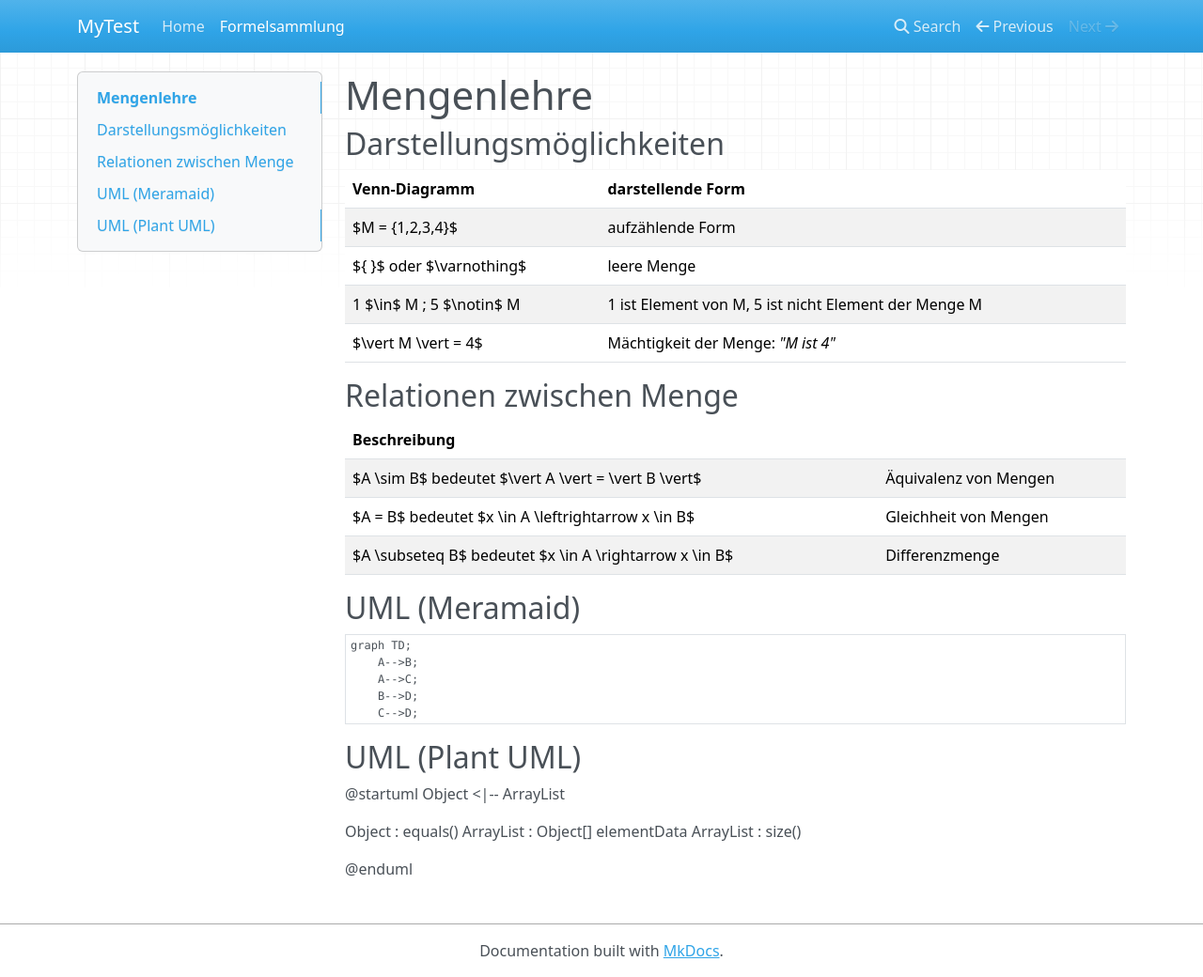
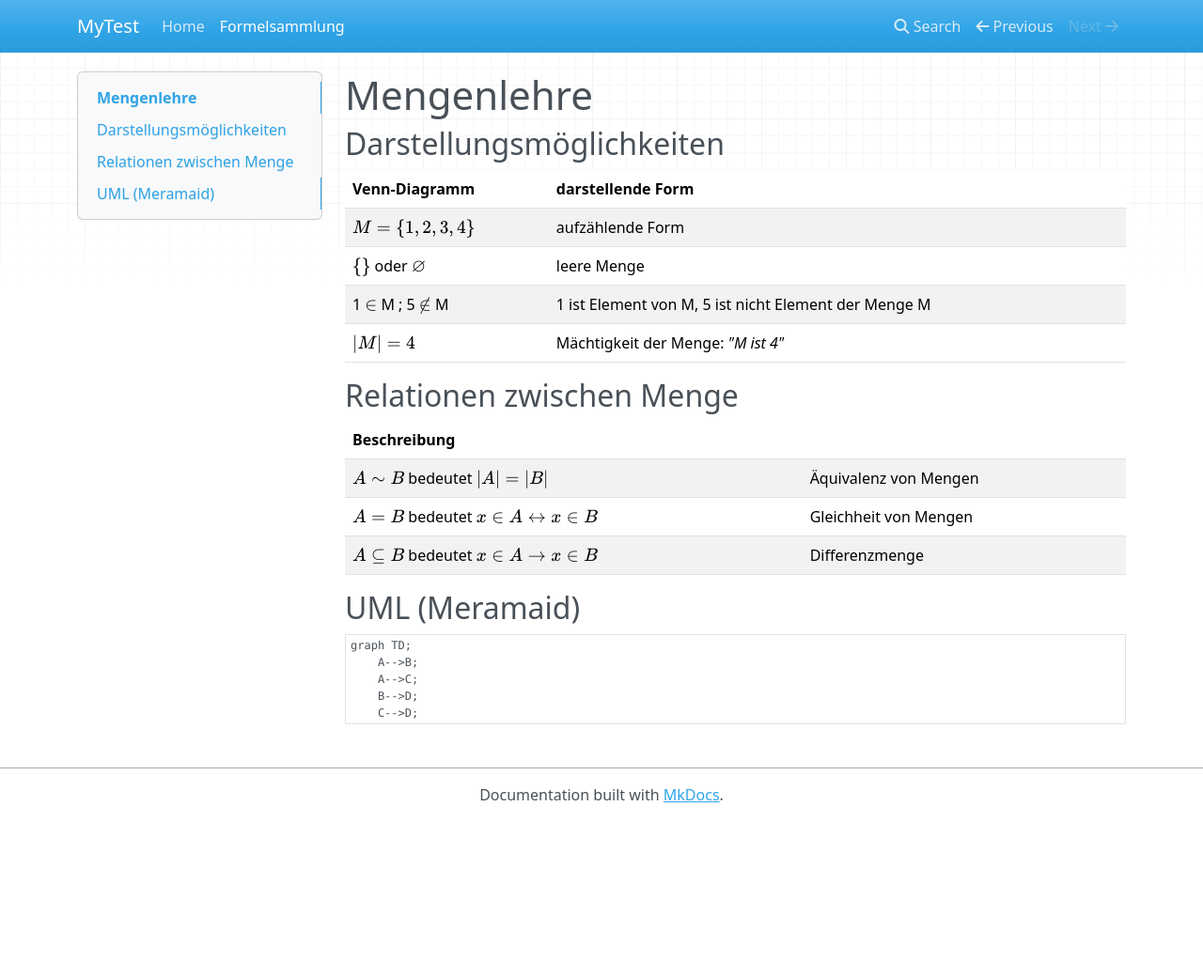
Before and after one commit to jtuttas/moodle_gitlab, an MkDocs documentation site: the page built from docs/formelsammlung.md, in a window 1280 px wide and 1040 px high. Shown: the whole window at 94% size. Built offline with MkDocs 1.6.1, drawn with Linux system fonts in a browser that asks for light colours; nearby versions of some CDN libraries.

Commit message:
mk docs mit mathjacks

````diff
--- a/docs/formelsammlung.md
+++ b/docs/formelsammlung.md
@@ -27,14 +27,3 @@
     B-->D;
     C-->D;
 ```
-
-## UML (Plant UML)
-
-@startuml
-Object <|-- ArrayList
-
-Object : equals()
-ArrayList : Object[] elementData
-ArrayList : size()
-
-@enduml
--- a/mkdocs.yml
+++ b/mkdocs.yml
@@ -2,6 +2,15 @@
 
 strict: false
 
+markdown_extensions:
+  - pymdownx.arithmatex:
+      generic: true
+
+extra_javascript:
+  - javascripts/mathjax.js
+  - https://polyfill.io/v3/polyfill.min.js?features=es6
+  - https://cdn.jsdelivr.net/npm/mathjax@3/es5/tex-mml-chtml.js
+
 nav:
     - Home: bsp.md
     - Formelsammlung: formelsammlung.md
````
Also changed, not shown: 1 other file.
